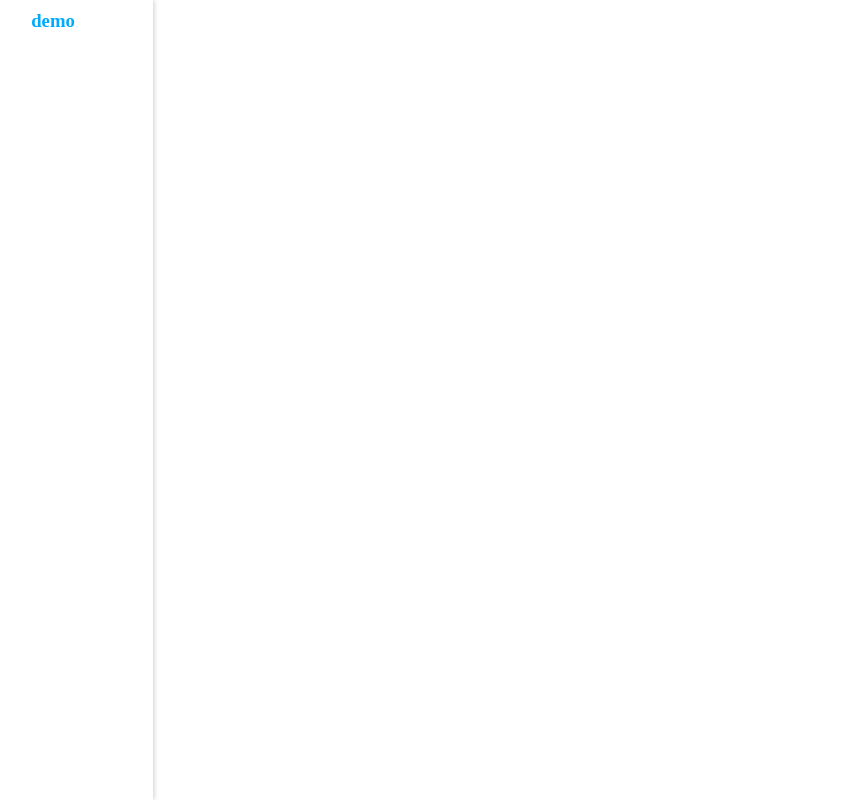
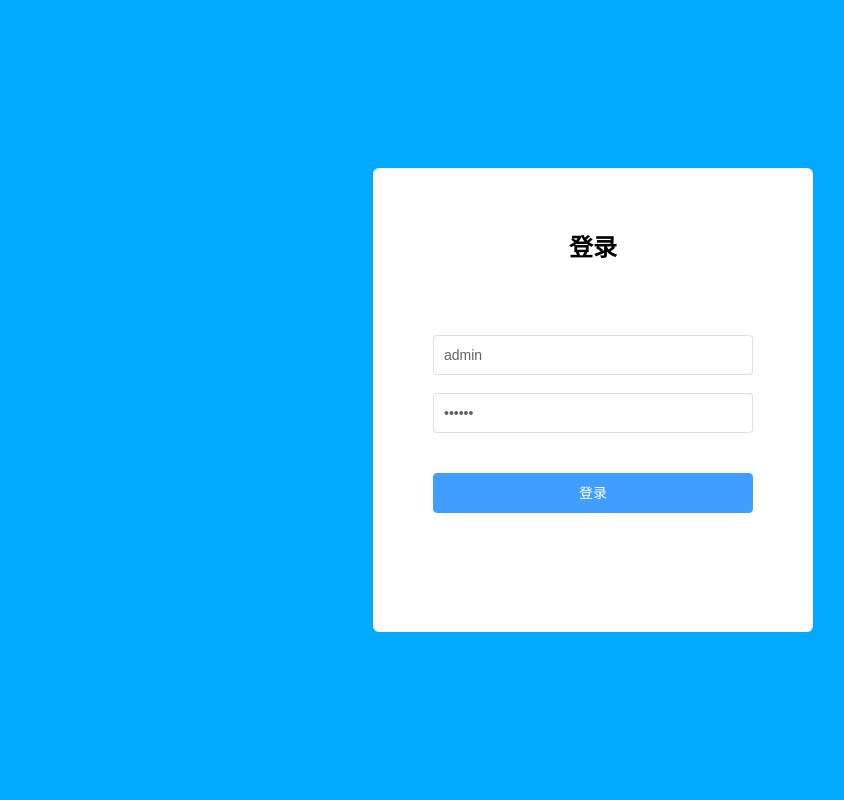
Before and after one commit to kuafuai/mis_vue_template, a Vue app in the folder frontend/: page /login in a window 1280 px wide. Before the commit this address had no page. Shown: the whole page, without its empty margins (47-891 px from the left). Built offline with nearby package versions, Linux system fonts and the light colour scheme.

Commit message:
feat(init): init

```diff
--- /dev/null
+++ b/frontend/src/components/Form/SearchForm.vue
@@ -0,0 +1,37 @@
+<template>
+  <el-form :inline="true" :model="props.searchData" class="search-form-inline">
+    <slot />
+
+    <el-form-item
+      v-for="item in props.searchItems"
+      :key="item.props"
+      :label="item.label"
+    >
+      <el-input
+        clearable
+        :placeholder="`请输入${item.label}`"
+        v-model="props.searchData[item.props]"
+      />
+    </el-form-item>
+
+    <el-form-item>
+      <el-button @click="onSearch" type="primary">搜索</el-button>
+    </el-form-item>
+  </el-form>
+</template>
+
+<script setup>
+
+const props = defineProps({
+  searchItems: { type: Array, default: () => [] },
+  searchData: { type: Object, default: () => {} },
+});
+
+// 定义事件
+const emit = defineEmits(["refreshTableData"]);
+
+const onSearch = () => {
+  emit("refreshTableData");
+};
+
+</script>
--- /dev/null
+++ b/frontend/src/components/Login/Login.vue
@@ -0,0 +1,115 @@
+<template>
+<div class="login">
+      <h2>登录</h2>
+      <el-form
+        ref="formRef"
+        style="max-width: 320px"
+        maxlength="10"
+        :model="form"
+        :rules="rules"
+        label-width="auto"
+        class="demo-form"
+        status-icon
+      >
+        <el-form-item prop="phone">
+          <el-input placeholder="请输入用户名" v-model="form.phone" />
+        </el-form-item>
+        <el-form-item prop="password">
+          <el-input
+            placeholder="请输入密码"
+            type="password"
+            v-model="form.password"
+          />
+        </el-form-item>
+        <el-form-item>
+          <el-button type="primary" @click="submitForm(formRef)">
+            登录
+          </el-button>
+        </el-form-item>
+      </el-form>
+    </div>
+</template>
+
+<script setup>
+const { proxy } = getCurrentInstance();
+
+// 定义事件
+const emit = defineEmits(["loginSucceess"]);
+
+/**
+ * 数据
+ */
+ const form = reactive({
+  name: "",
+  phone: "admin",
+  password: "123456",
+});
+
+const formRef = ref();
+
+const rules = reactive({
+  phone: [
+    { required: true, message: "请输入用户名", trigger: "blur" },
+    { min: 1, max: 10, message: "用户名长度1-15位", trigger: "blur" },
+  ],
+  password: [
+    {
+      required: true,
+      message: "请输入密码",
+      trigger: "blur",
+    },
+    { min: 6, max: 18, message: "密码长度", trigger: "blur" },
+  ],
+});
+
+//  登录
+const submitForm = async (formEl) => {
+  if (!formEl) return;
+  await formEl.validate((valid, fields) => {
+    if (valid) {
+      proxy.$api.login.login(form).then((res)=> {
+
+        localStorage.setItem("token", res.data);
+        proxy.$modal.msgSuccess("登录成功");
+
+        emit("loginSucceess");
+
+      });
+    } else {
+      console.log("error submit!", fields);
+    }
+  });
+};
+
+</script>
+
+<style lang="scss" scoped>
+.login {
+  width: 440px;
+  height: 464px;
+  background: #ffffff;
+  border-radius: 6px;
+  h2 {
+    text-align: center;
+    margin: 60px 163px 36px 163px;
+  }
+  .el-form {
+    margin: 0 auto;
+    margin-top: 72px;
+    height: 264px;
+    .el-form-item,
+    .el-input__wrapper,
+    .el-input {
+      height: 40px;
+      .el-input__inner {
+        height: 100%;
+      }
+    }
+    .el-button {
+      width: 100%;
+      height: 40px;
+      margin-top: 22px;
+    }
+  }
+}
+</style>
--- a/frontend/src/layout/index.vue
+++ b/frontend/src/layout/index.vue
@@ -60,6 +60,6 @@
 <style lang="scss" scoped>
 .menu {
   box-shadow: 1px 0 5px rgba(0, 0, 0, 0.2);
-  width: 200px;
+  width: 250px;
 }
 </style>
--- a/frontend/src/router/index.js
+++ b/frontend/src/router/index.js
@@ -1,4 +1,4 @@
-import { createRouter, createWebHashHistory } from 'vue-router'
+import { createRouter, createWebHistory } from 'vue-router'
 
 export const constantRouters = [
     {
@@ -11,7 +11,7 @@ export const constantRouters = [
 ]
 
 const router = createRouter({
-    history: createWebHashHistory(),
+    history: createWebHistory(),
     routes: constantRouters,
 });
 
--- a/frontend/src/router/permission.js
+++ b/frontend/src/router/permission.js
@@ -8,15 +8,47 @@ import 'nprogress/nprogress.css'; // 导入样式
 NProgress.configure({ showSpinner: true }); // 显示右上角螺旋加载提示
 
 let hasRouter = false;
+const useLogin = import.meta.env.VITE_USE_LOGIN
+const whiteList = ['/login'];
 
 router.beforeEach(async (to, from, next) => {
     NProgress.start(); // 开启进度条
+    if(useLogin){
+        // 判断有没有登录
+        if (localStorage.getItem("token")) {
+            //登录成功
+            if (to.path === '/login') {
+                if (to.fullPath.startsWith('/login?redirect=')) {
+                  let lastPath = to.fullPath.replace('/login?redirect=', '');
+                  next({ path: lastPath }); // 跳转到上次退出的页面
+                } else {
+                  next({ path: '/' }); // 跳转到首页
+                }
+            } else {
                 if (hasRouter) {
                     next(); // 放行
                 } else {
                     dynamicRoutes.forEach((e) => router.addRoute(e));
                     hasRouter = true;
                     next({ ...to, replace: true });
+                }
+            }
+        } else {
+            if (whiteList.indexOf(to.path) !== -1) {
+                next(); // 放行 -- 可以访问白名单页面(eg: 登录页面)
+            } else {
+                next(`/login?redirect=${to.path}`); // 无权限 & 白名单页面未配置  =》 跳转到登录页面
+            }
+        }
+    }
+    else{
+        if (hasRouter) {
+            next(); // 放行
+        } else {
+            dynamicRoutes.forEach((e) => router.addRoute(e));
+            hasRouter = true;
+            next({ ...to, replace: true });
+        }
     }
 });
 
--- /dev/null
+++ b/frontend/src/styles/common.scss
@@ -0,0 +1,11 @@
+.search-form-inline {
+  // .el-form-item__label {
+  //   display: none;
+  // }
+  .el-input {
+    --el-input-width: 180px;
+  }
+   .el-select {
+    --el-select-width: 180px;
+  }
+}
--- a/frontend/src/styles/index.scss
+++ b/frontend/src/styles/index.scss
@@ -3,6 +3,7 @@
 @import './grid.scss';
 @import './margin-padding.scss';
 @import './other.scss';
+@import './common.scss';
 
 * {
   // 清除默认的外边距和内边距
--- a/frontend/src/views/login/index.vue
+++ b/frontend/src/views/login/index.vue
@@ -1,13 +1,24 @@
 <template>
-    <base-wrapper class="bg-color-primary">
-        <div style="background-color: white; width: 500px; height: 400px;">
-            hello
-        </div>
+    <base-wrapper class="bg-color-primary flex-center-center">
+        <login @loginSucceess="login_success" ></login>
     </base-wrapper>
 </template>
 
 <script setup>
 
+const { proxy } = getCurrentInstance();
 
+function login_success(){
+    let fullPath = proxy.$route.fullPath;
+    console.log(fullPath)
+    if (fullPath.startsWith('/login?redirect=')) {
+        let lastPath = fullPath.replace('/login?redirect=', '');
+        // 跳转到上次退出的页面
+        proxy.$router.push({ path: lastPath });
+    } else {
+        // 跳转到首页
+        proxy.$router.push({ path: '/' });
+    }
+}
 
 </script>
```
Also changed, not shown: frontend/src/utils/request.js (+14 -9 lines), frontend/src/components/Base/BaseTableP.vue (line endings or trailing spaces), 1 other file (tests, documents, lock files or other folders). Lines whose indentation alone changed are shown as unchanged.
